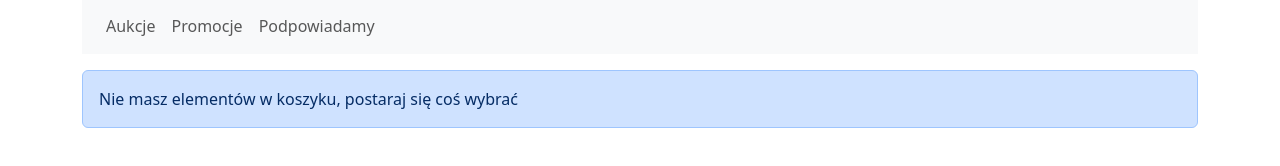
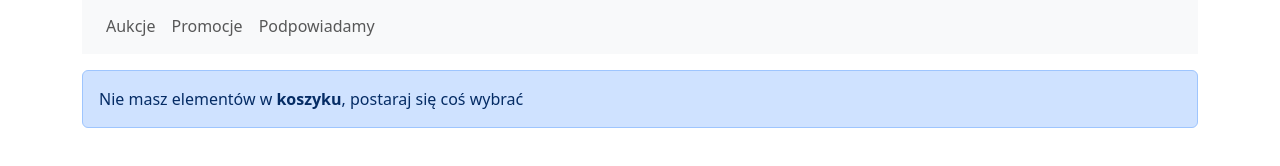
Before and after one commit to michaljabi/20241210-react, a React (Vite) app in the folder auction-portal/: page / in a window 1280 px wide. Shown: the part 162-328 px from the top of the page. Built offline with nearby package versions, Linux system fonts and the light colour scheme.

Commit message:
explain: conditional rendering with JSX.

```diff
--- a/auction-portal/src/ItemsInCart.tsx
+++ b/auction-portal/src/ItemsInCart.tsx
@@ -13,13 +13,13 @@ export function ItemsInCart({counter}: Props) {
         </div>;
     }*/
 
-    const computedText = !counter ?
-        'Nie masz elementów w koszyku, postaraj się coś wybrać'
+    const computed = !counter ?
+        <>Nie masz elementów w <strong>koszyku</strong>, postaraj się coś wybrać</>
         :
         `Masz już ${counter} elementów w koszyku`
 
     return (<div className="alert alert-primary" role="alert">
-        {computedText}
+        {computed}
     </div>)
 
     /*return (
```
